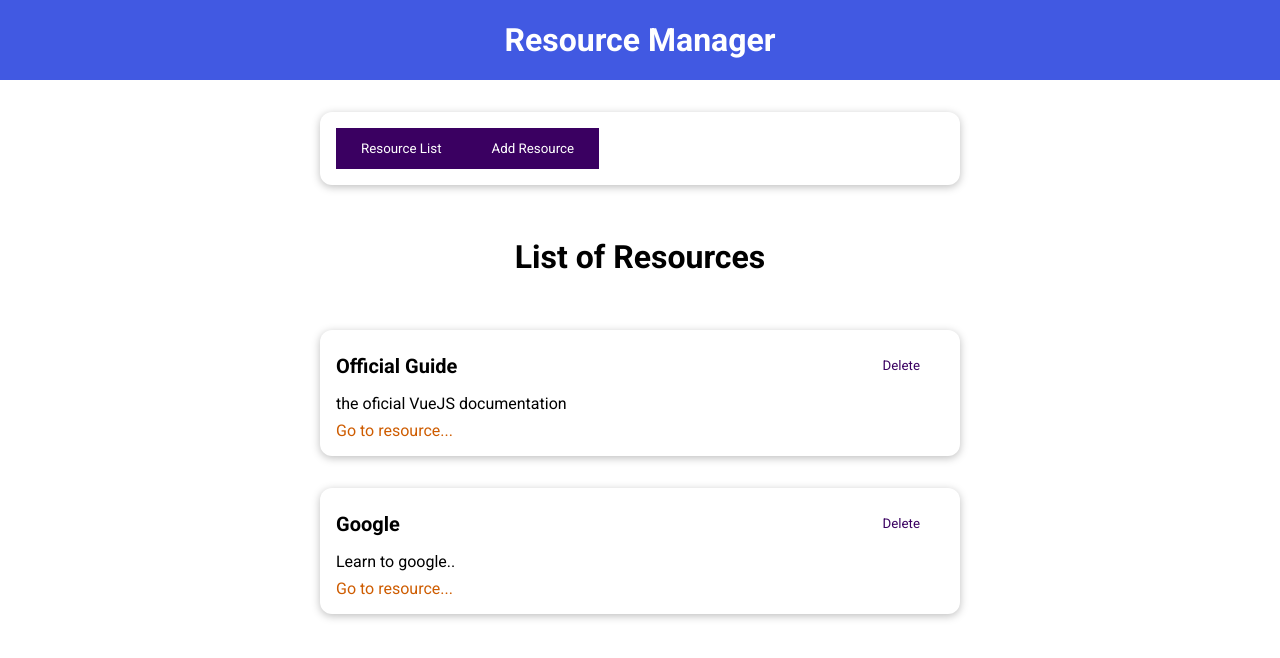
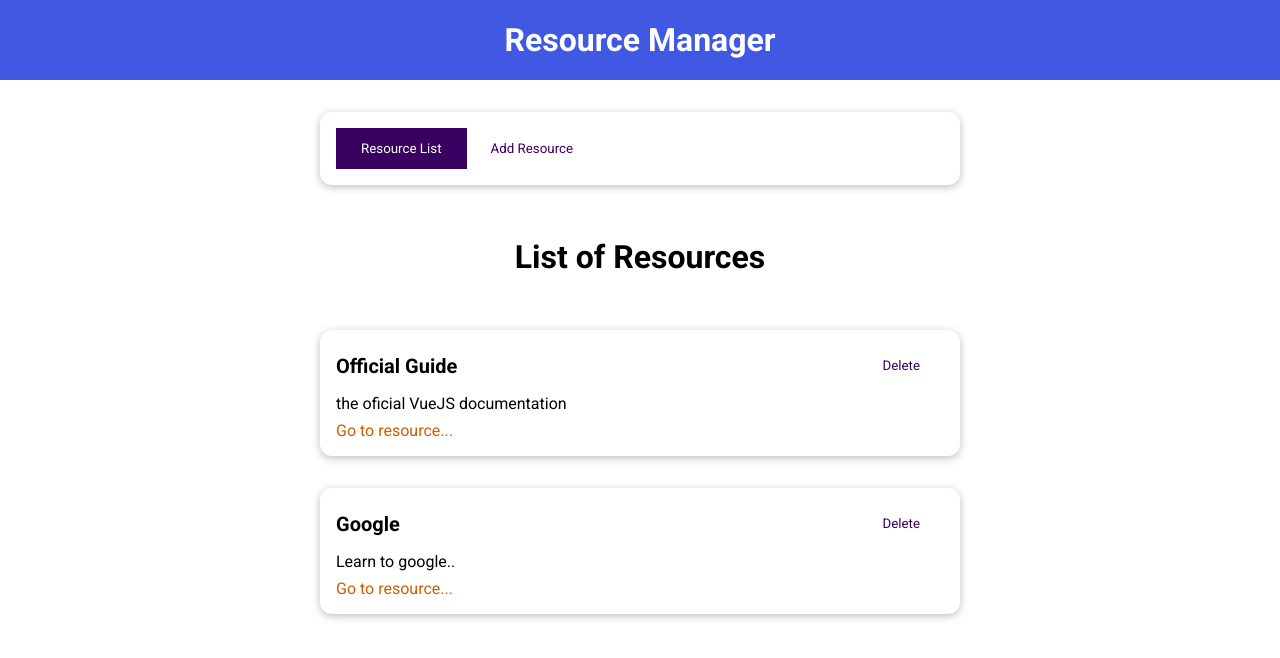
Before and after one commit to yeisson-venencia/resource-list, a Vue app in the folder client/: page / in a window 1280 px wide. Shown: the top 658 px of the page. Built offline with nearby package versions, Linux system fonts and the light colour scheme.

Commit message:
p03/form: changing selected and unselected tab style

```diff
--- a/client/src/App.vue
+++ b/client/src/App.vue
@@ -1,7 +1,11 @@
 <template>
   <div>
     <the-header title="Resource Manager"></the-header>
-    <the-nav :tabs="tabs" @change-content="changeContent"></the-nav>
+    <the-nav
+      :tabs="tabs"
+      @change-content="changeContent"
+      :currentTab="selectedContent"
+    ></the-nav>
     <the-content :contentId="selectedContent"></the-content>
   </div>
 </template>
--- a/client/src/components/layouts/TheContent.vue
+++ b/client/src/components/layouts/TheContent.vue
@@ -1,10 +1,7 @@
 <template>
   <keep-alive>
-    <component :is="contentId" :storedResources="storedResources"></component>
+    <component :is="contentId"></component>
   </keep-alive>
-  <!-- <div>
-    <resource-panel :storedResources="storedResources"></resource-panel>
-  </div> -->
 </template>
 
 <script>
@@ -33,6 +30,11 @@ export default {
         }
       ]
     };
+  },
+  provide() {
+    return {
+      storedResources: this.storedResources
+    };
   }
 };
 </script>
--- a/client/src/components/layouts/TheNav.vue
+++ b/client/src/components/layouts/TheNav.vue
@@ -5,6 +5,7 @@
         v-for="tab in tabs"
         :key="tab.component"
         @click="changeTab(tab.component)"
+        :mode="tab.component === currentTab ? null : 'flat'"
       >
         {{ tab.label }}
       </base-button>
@@ -18,6 +19,10 @@ export default {
     tabs: {
       type: Array,
       required: true
+    },
+    currentTab: {
+      type: String,
+      required: true
     }
   },
   emits: ['change-content'],
--- a/client/src/components/resource-panel/ResourcePanel.vue
+++ b/client/src/components/resource-panel/ResourcePanel.vue
@@ -21,12 +21,7 @@ import ResourcePanelItem from './ResourcePanelItem';
 
 export default {
   components: { ResourcePanelItem },
-  props: {
-    storedResources: {
-      type: Array,
-      required: true
-    }
-  }
+  inject: ['storedResources']
 };
 </script>
 
```
